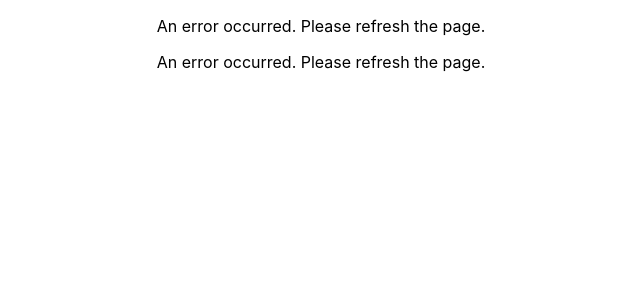
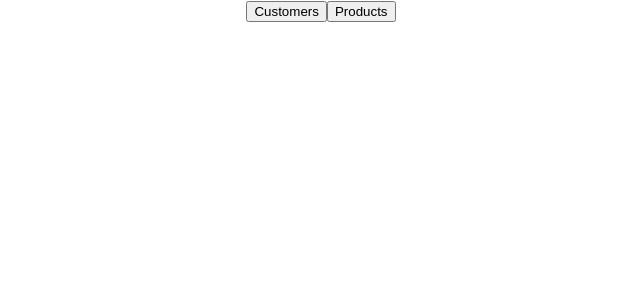
Before and after one commit to sponberry/data_lookup, a React (Create React App) app: page / in a window 1280 px wide. Shown: the top 300 px of the page, without its empty margins (319-959 px from the left). Built offline with nearby package versions, Linux system fonts and the light colour scheme.

Commit message:
creates basic buttons to change application page

```diff
--- a/src/App.tsx
+++ b/src/App.tsx
@@ -1,41 +1,32 @@
-import React from "react";
+import React, { useState } from "react";
 import "./App.css";
 import CustomerList from "./Customer List";
 import ProductList from "./Product List";
 
-import {
-  BrowserRouter as Router,
-  //Route, Link, Switch
-} from "react-router-dom";
-
 function App() {
-  {
-    /* <Router>
-        <Container>
-          <Header as="h1">Patientor</Header>
-          <Button as={Link} to="/" primary>
-            Home
-          </Button>
-          <Divider hidden />
-          <Switch>
-            <Route path="/patients/:id">
-              <PatientViewPage />
-            </Route>
-            <Route path="/">
-              <PatientListPage />
-            </Route>
-          </Switch>
-        </Container>
-      </Router> */
+  const [page, setPage] = useState("/");
+  if (page === "customers") {
+    return (
+      <div className='App'>
+        <button onClick={() => setPage("/")}>Go back</button>
+        <CustomerList />
+      </div>
+    );
+  } else if (page === "products") {
+    return (
+      <div className='App'>
+        <button onClick={() => setPage("/")}>Go back</button>
+        <ProductList />
+      </div>
+    );
+  } else {
+    return (
+      <div className='App'>
+        <button onClick={() => setPage("customers")}>Customers</button>
+        <button onClick={() => setPage("products")}>Products</button>
+      </div>
+    );
   }
-  return (
-    <div className='App'>
-      <Router>
-        <CustomerList />
-        <ProductList />
-      </Router>
-    </div>
-  );
 }
 
 export default App;
```
Also changed, not shown: package.json (+3 -4 lines), 2 other files (tests, documents, lock files or other folders).
